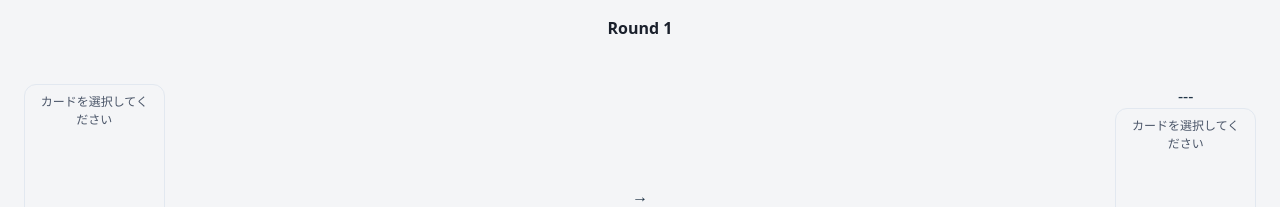
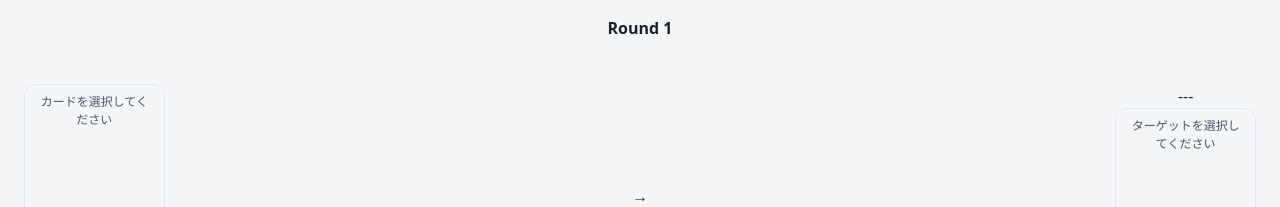
Before and after one commit to koudaihirata/app, a React app in the folder frontend/: page /game in a window 1280 px wide. Shown: the top 207 px of the page. Built offline with nearby package versions, Linux system fonts and the light colour scheme; no server answers; the HTML template or start-up script is replaced by a standard one.

Commit message:
update:カード表示のところで違和感をなくした

```diff
--- a/frontend/src/pages/Game/index.tsx
+++ b/frontend/src/pages/Game/index.tsx
@@ -461,14 +461,18 @@ export default function Game() {
 
     const CardSlot = ({
         playerName,
-        card
+        card,
+        isSelf
     }: {
         playerName?: string | null
         card: typeof selectedCardMeta | null | undefined
-    }) => (
+        isSelf: boolean
+    }) => {
+        const showCard = card && (card.category !== 'attack' || isSelf)
+        return (
             <div className={styles.cardSlot}>
                 <p>{playerName ?? '---'}</p>
-            {card ? (
+                {showCard ? (
                     <div className={`${styles.selectedCardBar} ${categoryClass[card.category] ?? ''}`}>
                         <div className={styles.cardImg}>
                             <img src={`Group.svg`} />
@@ -480,11 +484,16 @@ export default function Game() {
                     </div>
                 ) : (
                     <div className={styles.selectedCardBar}>
-                    <span className={styles.selectedCardDetail}>カードを選択してください</span>
+                        <p className={styles.selectedCardDetail}>
+                            {
+                                isDefenseTurn ? '防御カードを選択してください' : isSelf ? 'カードを選択してください' : selectedTarget ? `${selectedTarget}をターゲット中` :'ターゲットを選択してください'
+                            }
+                        </p>
                     </div>
                 )}
             </div>
         )
+    }
 
     return (
         <div className={styles.page}>
@@ -494,9 +503,9 @@ export default function Game() {
                 </header>
 
                 <section className={styles.playArea}>
-                    <CardSlot playerName={leftPlayerName} card={leftCardMeta} />
+                    <CardSlot playerName={leftPlayerName} card={leftCardMeta} isSelf={true} />
                     <div><p>→</p></div>
-                    <CardSlot playerName={rightPlayerName} card={rightCardMeta ?? null} />
+                    <CardSlot playerName={rightPlayerName} card={rightCardMeta ?? null} isSelf={false} />
                 </section>
             </div>
 
```
Lines whose indentation alone changed are shown as unchanged.
